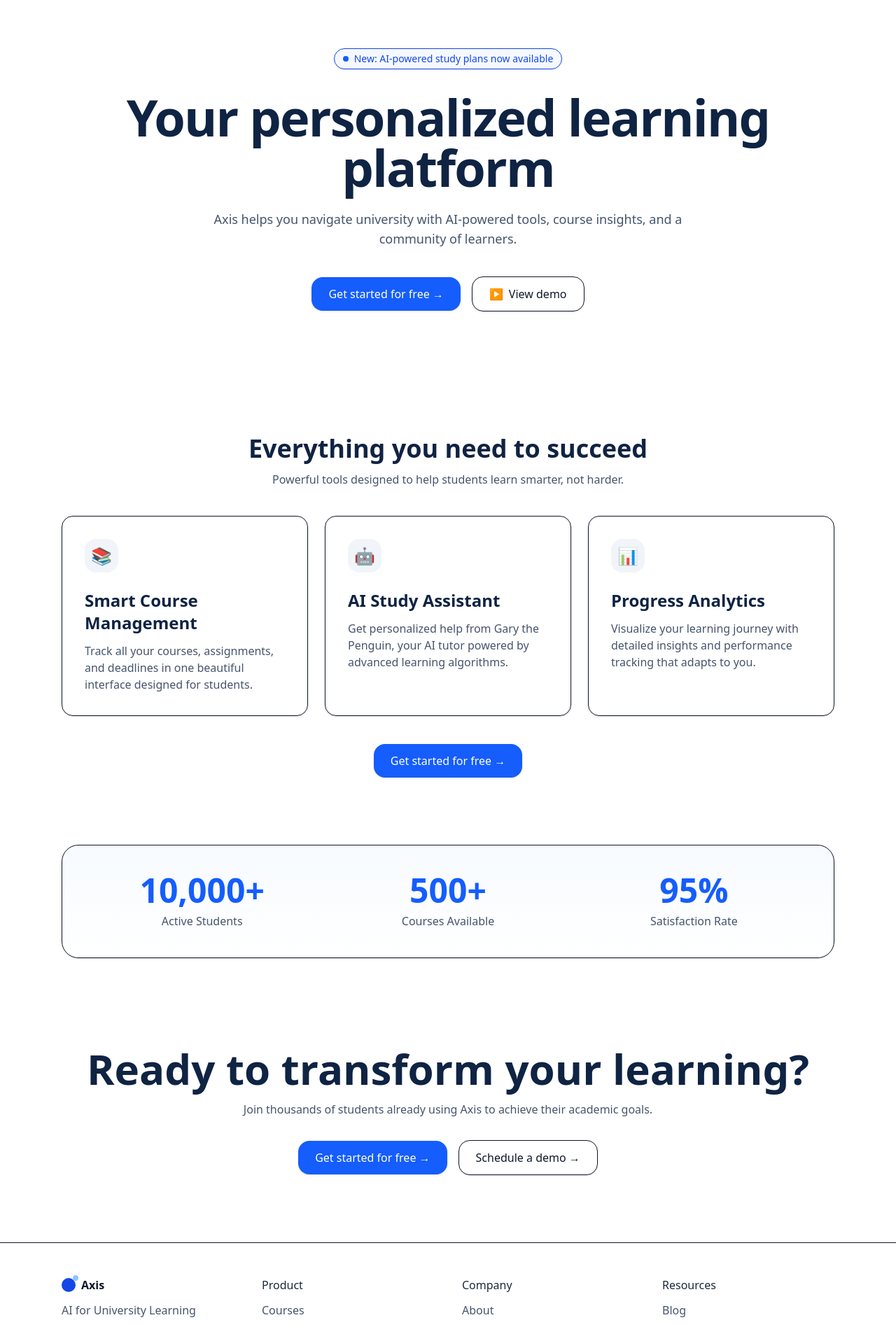
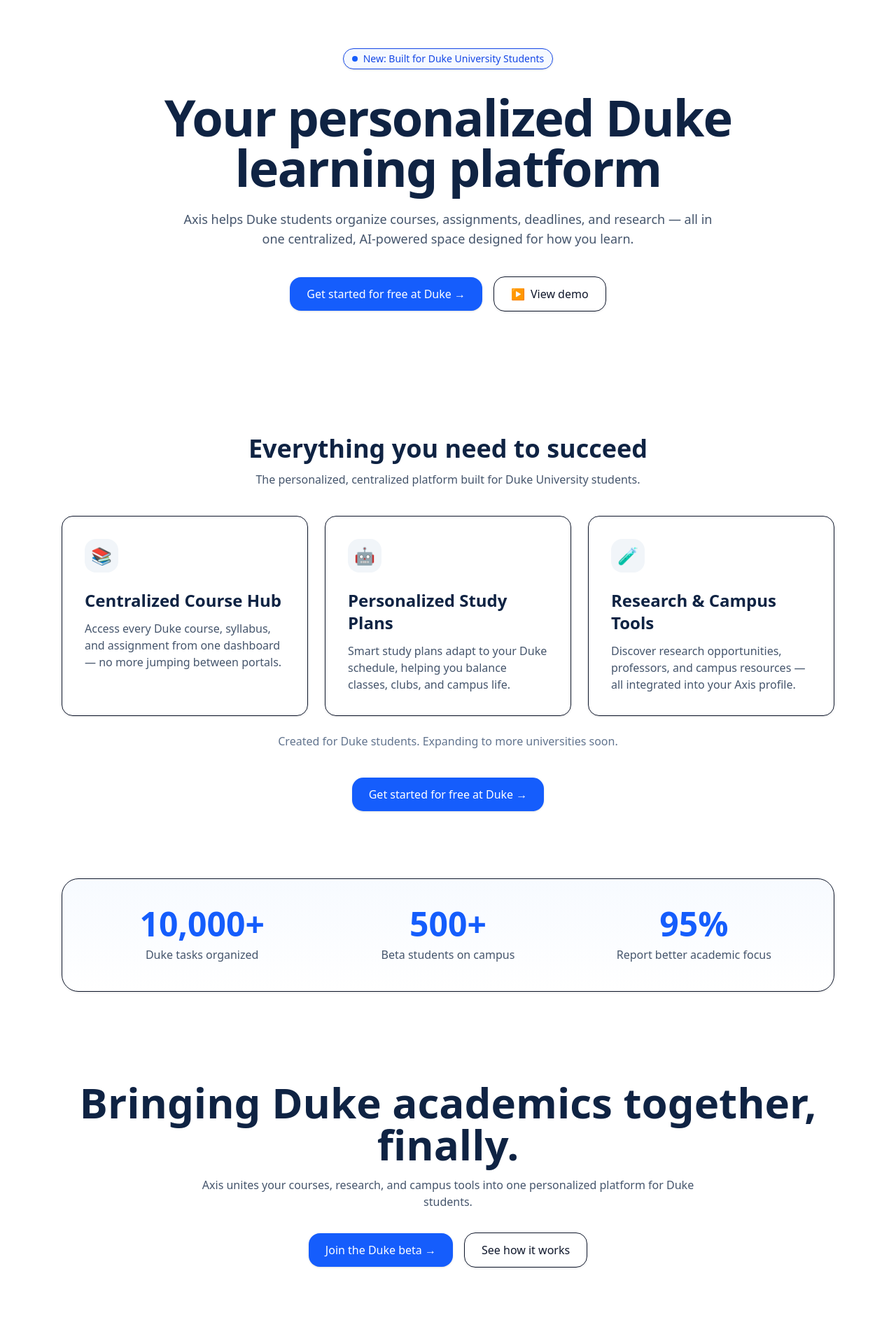
Before and after one commit to tehseendahya/kaizen, a Next.js app: page / in a window 1280 px wide. Shown: the part 100-1996 px from the top of the page at 70% size. Built offline with nearby package versions, Linux system fonts and the light colour scheme.

Commit message:
Changed wording on webpage

```diff
--- a/src/app/(app)/courses/page.tsx
+++ b/src/app/(app)/courses/page.tsx
@@ -40,8 +40,8 @@
   const showAddBanner = role === "student" && selected.length === 0;
 
   return (
-    <main className="min-h-screen bg-slate-50">
-      <div className="mx-auto max-w-6xl px-4 py-8">
+    <main className="min-h-screen">
+      <div className="mx-auto max-w-6xl px-6 py-12">
         <div className="flex items-center justify-between">
           <div>
           <h1 className="text-3xl font-semibold text-slate-900">My Courses</h1>
@@ -66,7 +66,7 @@
           </div>
         )}
 
-        <section className="grid grid-cols-1 md:grid-cols-2 lg:grid-cols-3 gap-6 mt-6">
+        <section className="grid grid-cols-1 md:grid-cols-2 lg:grid-cols-3 gap-8 mt-10">
           {coursesToShow.map((course) => (
             <CourseCard key={course.slug} course={course} />
           ))}
--- a/src/app/(app)/layout.tsx
+++ b/src/app/(app)/layout.tsx
@@ -2,7 +2,7 @@
 
 export default function AppLayout({ children }: { children: React.ReactNode }) {
   return (
-    <div className="min-h-screen bg-white">
+    <div className="min-h-screen bg-gray-50">
       <AxisNavbar isAuthenticated />
       <main className="mx-auto max-w-7xl px-4 sm:px-6 lg:px-8">{children}</main>
     </div>
--- a/src/app/(marketing)/_components/Features.tsx
+++ b/src/app/(marketing)/_components/Features.tsx
@@ -4,13 +4,13 @@
   return (
     <section className="mx-auto max-w-6xl px-6 py-16">
       <h2 className="text-center text-4xl font-semibold text-[#0f2343]">Everything you need to succeed</h2>
-      <p className="mt-3 text-center text-slate-600">Powerful tools designed to help students learn smarter, not harder.</p>
+      <p className="mt-3 text-center text-slate-600">The personalized, centralized platform built for Duke University students.</p>
 
       <div className="mt-10 grid gap-6 md:grid-cols-3">
         {[
-          { icon: '📚', title: 'Smart Course Management', desc: 'Track all your courses, assignments, and deadlines in one beautiful interface designed for students.' },
-          { icon: '🤖', title: 'AI Study Assistant', desc: 'Get personalized help from Gary the Penguin, your AI tutor powered by advanced learning algorithms.' },
-          { icon: '📊', title: 'Progress Analytics', desc: 'Visualize your learning journey with detailed insights and performance tracking that adapts to you.' },
+          { icon: '📚', title: 'Centralized Course Hub', desc: 'Access every Duke course, syllabus, and assignment from one dashboard — no more jumping between portals.' },
+          { icon: '🤖', title: 'Personalized Study Plans', desc: 'Smart study plans adapt to your Duke schedule, helping you balance classes, clubs, and campus life.' },
+          { icon: '🧪', title: 'Research & Campus Tools', desc: 'Discover research opportunities, professors, and campus resources — all integrated into your Axis profile.' },
         ].map((c) => (
           <div key={c.title} className="rounded-2xl border shadow-sm p-8">
             <div className="h-12 w-12 rounded-2xl bg-slate-100 grid place-items-center text-2xl">{c.icon}</div>
@@ -19,10 +19,11 @@
           </div>
         ))}
       </div>
+      <p className="mt-6 text-center text-slate-500">Created for Duke students. Expanding to more universities soon.</p>
 
       <div className="mt-10 flex justify-center">
-        <button onClick={() => openOnboarding()} className="rounded-2xl bg-blue-600 px-6 py-3 text-white shadow hover:opacity-90">
-          Get started for free →
+        <button onClick={() => openOnboarding({ prefillUniversity: 'Duke University' })} className="rounded-2xl bg-blue-600 px-6 py-3 text-white shadow hover:opacity-90">
+          Get started for free at Duke →
         </button>
       </div>
     </section>
--- a/src/app/(marketing)/_components/FinalCTA.tsx
+++ b/src/app/(marketing)/_components/FinalCTA.tsx
@@ -4,15 +4,15 @@
 export function FinalCTA() {
   return (
     <section className="mx-auto max-w-6xl px-6 py-24 text-center">
-      <h2 className="text-5xl md:text-6xl font-semibold text-[#0f2343]">Ready to transform your learning?</h2>
+      <h2 className="text-5xl md:text-6xl font-semibold text-[#0f2343]">Bringing Duke academics together, finally.</h2>
       <p className="mx-auto mt-4 max-w-3xl text-slate-600">
-        Join thousands of students already using Axis to achieve their academic goals.
+        Axis unites your courses, research, and campus tools into one personalized platform for Duke students.
       </p>
       <div className="mt-8 flex items-center justify-center gap-4">
-        <button onClick={() => openOnboarding()} className="rounded-2xl bg-blue-600 px-6 py-3 text-white shadow hover:opacity-90">
-          Get started for free →
+        <button onClick={() => openOnboarding({ prefillUniversity: 'Duke University' })} className="rounded-2xl bg-blue-600 px-6 py-3 text-white shadow hover:opacity-90">
+          Join the Duke beta →
         </button>
-        <Link href="/demo" className="rounded-2xl border px-6 py-3 shadow-sm hover:bg-slate-50">Schedule a demo →</Link>
+        <Link href="/demo" className="rounded-2xl border px-6 py-3 shadow-sm hover:bg-slate-50">See how it works</Link>
       </div>
     </section>
   );
--- a/src/app/(marketing)/_components/Hero.tsx
+++ b/src/app/(marketing)/_components/Hero.tsx
@@ -7,20 +7,19 @@
     <section className="mx-auto max-w-6xl px-6 py-28 text-center">
       <div className="mx-auto inline-flex items-center gap-2 rounded-full border px-3 py-1 shadow-sm bg-blue-50/60 text-blue-700 text-sm">
         <span className="h-2 w-2 rounded-full bg-blue-600" />
-        <span>New: AI-powered study plans now available</span>
+        <span>New: Built for Duke University Students</span>
       </div>
 
       <h1 className="mt-8 text-6xl md:text-7xl font-semibold tracking-tight text-[#0f2343]">
-        Your personalized learning platform
+        Your personalized Duke learning platform
       </h1>
       <p className="mx-auto mt-6 max-w-3xl text-lg text-slate-600">
-        Axis helps you navigate university with AI-powered tools, course insights,
-        and a community of learners.
+        Axis helps Duke students organize courses, assignments, deadlines, and research — all in one centralized, AI-powered space designed for how you learn.
       </p>
 
       <div className="mt-10 flex items-center justify-center gap-4">
-        <button onClick={() => openOnboarding()} className="rounded-2xl bg-blue-600 px-6 py-3 text-white shadow hover:opacity-90">
-          Get started for free →
+        <button onClick={() => openOnboarding({ prefillUniversity: 'Duke University' })} className="rounded-2xl bg-blue-600 px-6 py-3 text-white shadow hover:opacity-90">
+          Get started for free at Duke →
         </button>
         <Link href="/demo" className="rounded-2xl border px-6 py-3 shadow-sm hover:bg-slate-50 inline-flex items-center gap-2">
           <span>▶</span> <span>View demo</span>
--- a/src/app/(marketing)/_components/OnboardingRoot.tsx
+++ b/src/app/(marketing)/_components/OnboardingRoot.tsx
@@ -2,18 +2,25 @@
 import * as React from 'react';
 import { OnboardingDialog } from '@/components/OnboardingDialog';
 
-export function openOnboarding() {
+type OpenOptions = { prefillUniversity?: string };
+
+export function openOnboarding(opts?: OpenOptions) {
   if (typeof window !== 'undefined') {
-    window.dispatchEvent(new CustomEvent('axis:openOnboarding'));
+    window.dispatchEvent(new CustomEvent('axis:openOnboarding', { detail: opts ?? {} }));
   }
 }
 
 export function OnboardingRoot() {
   const [open, setOpen] = React.useState(false);
+  const [prefill, setPrefill] = React.useState<string | undefined>(undefined);
   React.useEffect(() => {
-    const h = () => setOpen(true);
-    window.addEventListener('axis:openOnboarding', h);
-    return () => window.removeEventListener('axis:openOnboarding', h);
+    const h = (e: Event) => {
+      const ev = e as CustomEvent<OpenOptions>;
+      setPrefill(ev.detail?.prefillUniversity);
+      setOpen(true);
+    };
+    window.addEventListener('axis:openOnboarding', h as EventListener);
+    return () => window.removeEventListener('axis:openOnboarding', h as EventListener);
   }, []);
-  return <OnboardingDialog open={open} onOpenChange={setOpen} />;
+  return <OnboardingDialog open={open} onOpenChange={setOpen} prefillSchool={prefill} />;
 }
--- a/src/app/(marketing)/_components/SiteFooter.tsx
+++ b/src/app/(marketing)/_components/SiteFooter.tsx
@@ -11,7 +11,7 @@
             </div>
             <span className="font-semibold">Axis</span>
           </div>
-          <p className="mt-3 text-slate-600">AI for University Learning</p>
+          <p className="mt-3 text-slate-600">AI-powered academic platform built for Duke students.</p>
           <div className="mt-4 flex gap-3">
             <a aria-label="LinkedIn" className="rounded-xl border px-3 py-2">in</a>
             <a aria-label="GitHub" className="rounded-xl border px-3 py-2">􀈖</a>
--- a/src/app/(marketing)/_components/Stats.tsx
+++ b/src/app/(marketing)/_components/Stats.tsx
@@ -3,9 +3,9 @@
     <section className="mx-auto max-w-6xl px-6 py-8">
       <div className="rounded-3xl border shadow-sm bg-gradient-to-b from-blue-50/50 to-white p-10 grid gap-8 md:grid-cols-3 text-center">
         {[
-          { value: '10,000+', label: 'Active Students' },
-          { value: '500+', label: 'Courses Available' },
-          { value: '95%', label: 'Satisfaction Rate' },
+          { value: '10,000+', label: 'Duke tasks organized' },
+          { value: '500+', label: 'Beta students on campus' },
+          { value: '95%', label: 'Report better academic focus' },
         ].map((s) => (
           <div key={s.label}>
             <div className="text-5xl font-semibold text-blue-600">{s.value}</div>
--- a/src/components/OnboardingDialog.tsx
+++ b/src/components/OnboardingDialog.tsx
@@ -7,7 +7,7 @@
 
 type SelectedCourse = { code?: string; title: string };
 
-export function OnboardingDialog({ open, onOpenChange }: { open: boolean; onOpenChange: (v: boolean) => void }) {
+export function OnboardingDialog({ open, onOpenChange, prefillSchool }: { open: boolean; onOpenChange: (v: boolean) => void; prefillSchool?: string }) {
   const router = useRouter();
   const [email, setEmail] = React.useState('');
   const [school, setSchool] = React.useState('');
@@ -21,18 +21,18 @@
   const inputRef = React.useRef<HTMLInputElement | null>(null);
   const listRef = React.useRef<HTMLDivElement | null>(null);
 
-  // Prefill if values exist
+  // Prefill if values exist; allow external prefill to override school
   React.useEffect(() => {
     if (!open) return;
     try {
       const e = localStorage.getItem('axis.email') || '';
-      const s = localStorage.getItem('axis.school') || '';
+      const storedSchool = localStorage.getItem('axis.school') || '';
       const c = localStorage.getItem('axis.courses');
       setEmail(e);
-      setSchool(s);
+      setSchool(prefillSchool ?? storedSchool);
       setSelected(c ? (JSON.parse(c) as SelectedCourse[]) : []);
     } catch {}
-  }, [open]);
+  }, [open, prefillSchool]);
 
   const emailValid = /^[^\s@]+@[^\s@]+\.[^\s@]+$/.test(email);
   const canContinue = emailValid && school.trim().length > 1 && selected.length > 0;
```
